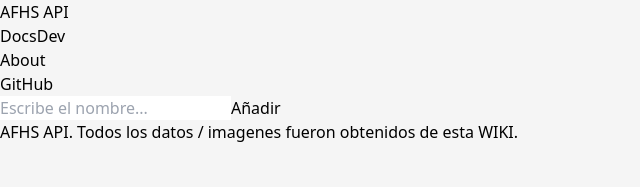
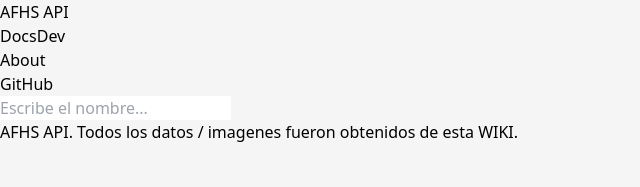
Before and after one commit to Alejandro1709/afhs-showcase, a React (Vite) app: page / in a window 1280 px wide. Shown: the top 187 px of the page, without its empty margins (0-640 px from the left). Built offline with nearby package versions, Linux system fonts and the light colour scheme; no server answers.

Commit message:
Remove: Add btn

```diff
--- a/src/App.tsx
+++ b/src/App.tsx
@@ -3,7 +3,6 @@ import Layout from "./components/Layout";
 import Navigation from "./components/Navigation";
 import HomePage from "./pages/HomePage";
 import DetailPage from "./pages/DetailPage";
-import AddPage from "./pages/AddPage";
 import AboutPage from "./pages/AboutPage";
 import Modal from "./components/Modal";
 import useModal from "./hooks/useModal";
@@ -17,7 +16,6 @@ function App() {
       <main>
         <Routes>
           <Route path="/" element={<HomePage />} />
-          <Route path="/nuevo-personaje" element={<AddPage />} />
           <Route path="/about" element={<AboutPage />} />
           <Route path="/personajes/:slug" element={<DetailPage />} />
           <Route path="/*" element={<h1>404</h1>} />
--- a/src/components/ControlBar.tsx
+++ b/src/components/ControlBar.tsx
@@ -1,4 +1,3 @@
-import { Link } from "react-router-dom"
 import { useCharacterStore } from "../store"
 
 function ControlBar() {
@@ -14,7 +13,6 @@ function ControlBar() {
   return (
     <div className="flex justify-center items-center gap-2 w-[450px] md:mx-auto mt-2 md:mt-4">
       <input type="text" placeholder="Escribe el nombre..." className="w-2/4 md:w-full p-2 border border-gray-300 md:rounded-md focus:outline-none focus:ring-2 focus:ring-blue-600 focus:border-transparent" onChange={(e) => filterCharacters(e.target.value)} />
-      <Link to="/nuevo-personaje" className="p-2 bg-white hover:bg-gray-200 border rounded-md border-gray-300">Añadir</Link>
     </div>
   )
 }
```
